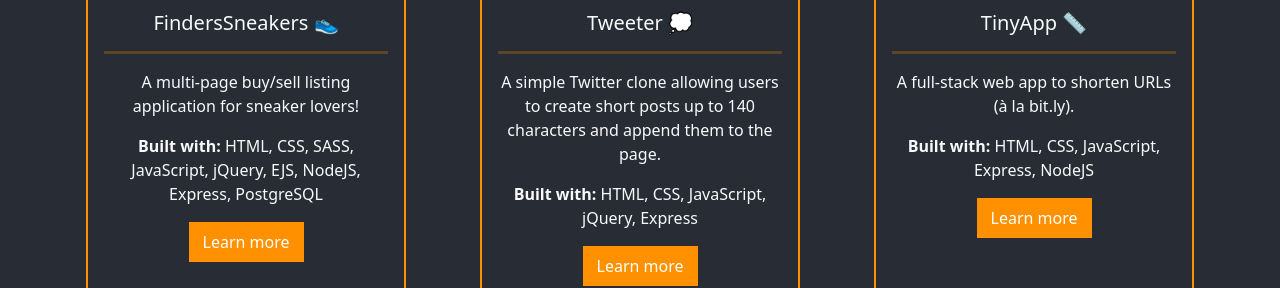
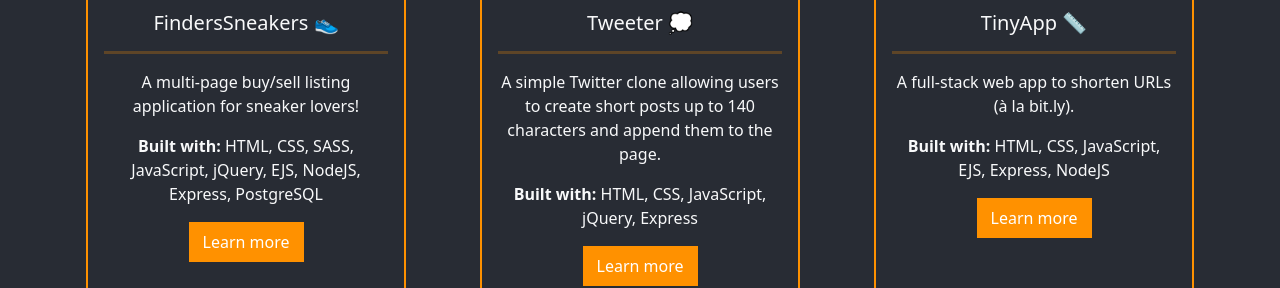
Before and after one commit to Raiza-D/my-portfolio, a React (Create React App) app: page / in a window 1280 px wide. Shown: the part 2480-2768 px from the top of the page. Built offline with nearby package versions, Linux system fonts and the light colour scheme.

Commit message:
Add EJS to stack for TinyApp project.

```diff
--- a/src/components/Projects.jsx
+++ b/src/components/Projects.jsx
@@ -63,7 +63,7 @@ export default function Projects() {
       name: "TinyApp 📏",
       link: "https://github.com/Raiza-D/tinyapp",
       description: "A full-stack web app to shorten URLs (à la bit.ly).",
-      stack: "HTML, CSS, JavaScript, Express, NodeJS"
+      stack: "HTML, CSS, JavaScript, EJS, Express, NodeJS"
     },
   ];
 
```
